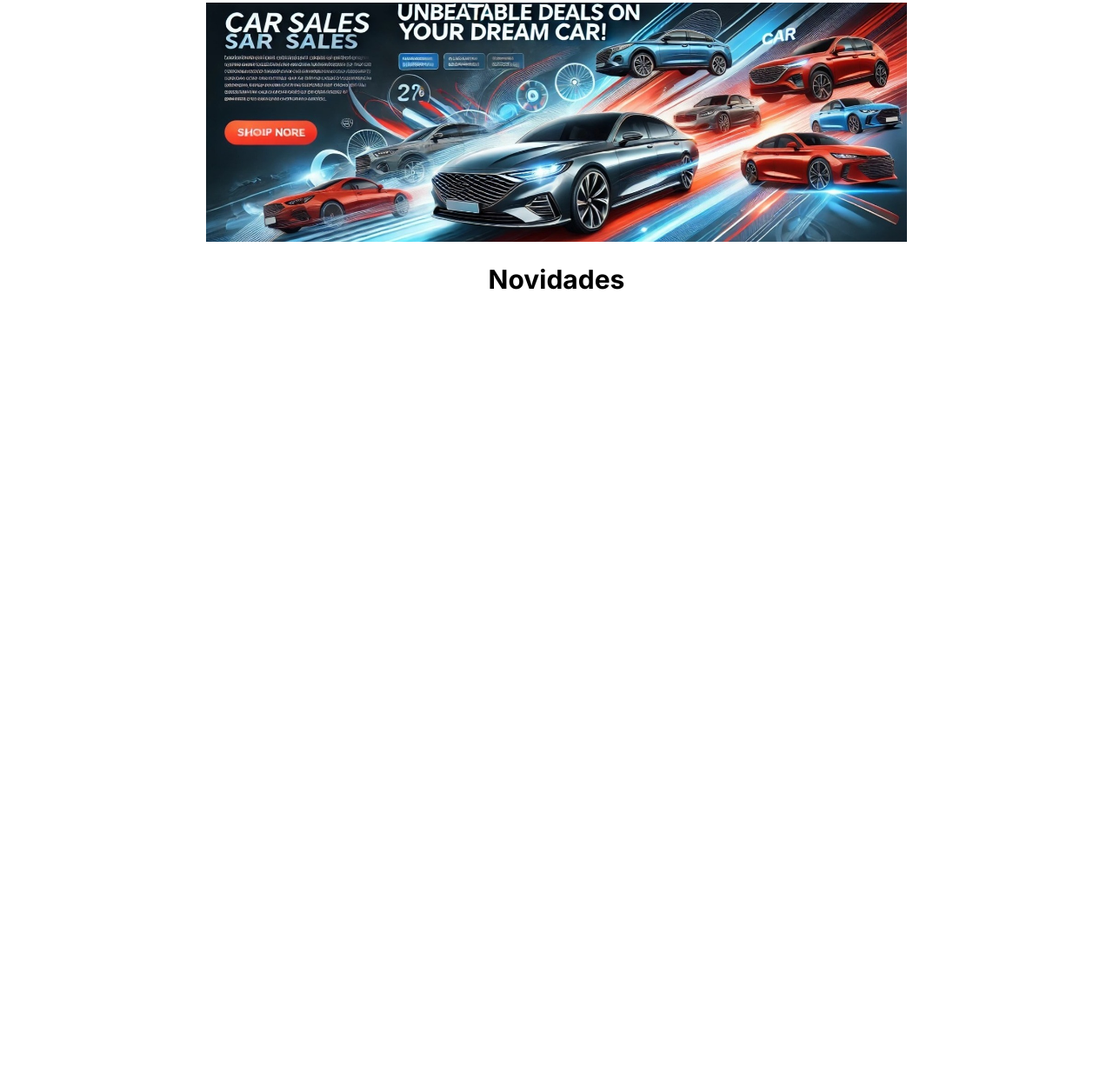
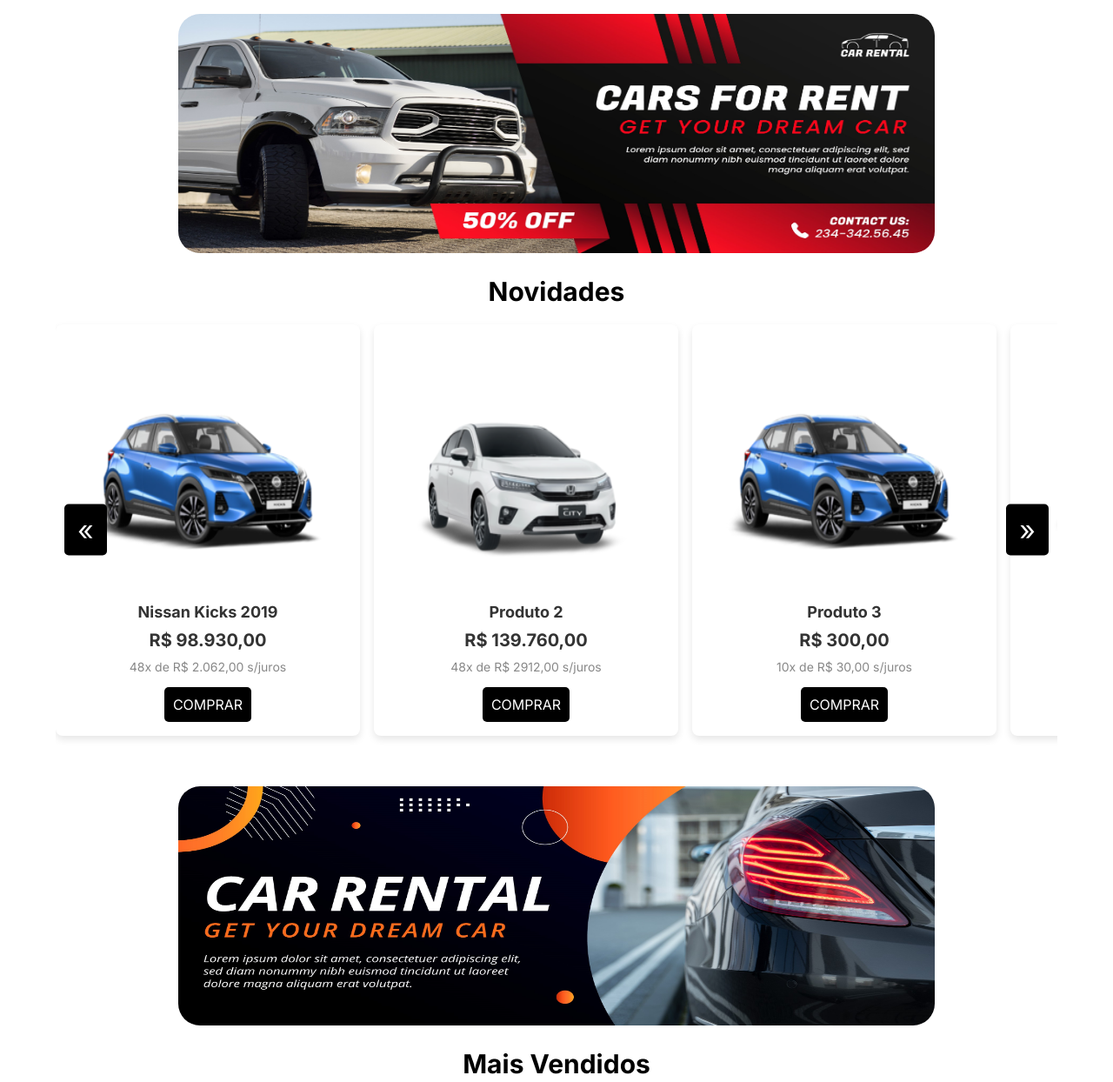
Before and after one commit to mimsvic/ecommerce-bolsas, a website built with Vite: page index.html in a window 1280 px wide. Shown: the part 1045-2289 px from the top of the page at 87% size. Before the commit the page ends 1534 px from the top, so only its background shows below. Built offline with nearby package versions, Linux system fonts and the light colour scheme.

Commit message:
Ecommerce0411manha

```diff
--- a/index.html
+++ b/index.html
@@ -1,3 +1,5 @@
+<!DOCTYPE html>
+<html lang="pt-br">
   <!-- Links -->
   <title>Belai Veículos</title>
     <script type="module" src="./scripts/home.js" defer></script>
@@ -10,14 +12,16 @@
   <div class="HeaderInfos">
     <p>Campinas - SP</p>
     <p>Localização - Av. John Boyd Dunlop, 858</p>
-  <p>Precija de ajuda?</p>
+    <p>Precisa de ajuda?</p>
   </div>
 
   <div class="HeaderPesquisa">
+    <a href="index.html">
       <img src="./images/logoBLV.jpg" class="Logo"/>
+    </a>
 
     <div class="BarraDePesquisa">
-    <input type="text" placeholder="Pesquisar..." />
+      <input type="text" name="search" id="search" placeholder="Qual o Carro dos seus Sonhos?" />
     </div>
 
     <div class="IconesPesquisa">
@@ -32,7 +36,6 @@
     <a href="checkout.html">Checkout</a>
     <a href="adm.html">Adm</a>
     <a href="payment.html">Payment</a>
-  <a href="product.html">Product</a>
     <a href="products.html">Products</a>
   </nav>
 
@@ -69,32 +72,114 @@
   </div>
 
   <div class="bannerCar">
-  <img src="images/bannerCar.jpeg"/>
+    <img src="images/bannerCarro2.jpg"/>
   </div>
 
   <h1 id="novidades">Novidades</h1>
 
   <!-- Componente Carrousel de Produtos -->
   <section id="section-1" class="section-product-carrousel">
+    <button class="prev">&laquo;</button>
     <div class="carrousel">
-    <!-- AREA RESERVADA PARA INSERCAO DOS CARDS DE PRODUTOS - NAO EXCLUIR -->
-
+      <div class="card">
+        <img src="images/ofertaCar1.png" alt="Produto 1">
+        <h3>Nissan Kicks 2019</h3>
+        <p class="preco">R$ 98.930,00</p>
+        <p class="parcelamento">48x de R$ 2.062,00 s/juros</p>
+        <a href="./product.html">
+          <button class="comprar">COMPRAR</button>
+        </a>
       </div>
+      <div class="card">
+        <img src="images/ofertaCar3.png" alt="Produto 2">
+        <h3>Produto 2</h3>
+        <p class="preco">R$ 139.760,00</p>
+        <p class="parcelamento">48x de R$ 2912,00 s/juros</p>
+        <a href="./product.html">
+          <button class="comprar">COMPRAR</button>
+        </a>
+      </div>
+      <div class="card">
+        <img src="images/ofertaCar1.png" alt="Produto 3">
+        <h3>Produto 3</h3>
+        <p class="preco">R$ 300,00</p>
+        <p class="parcelamento">10x de R$ 30,00 s/juros</p>
+        <a href="./product.html">
+          <button class="comprar">COMPRAR</button>
+        </a>
+      </div>
+      <div class="card">
+        <img src="images/ofertaCar3.png" alt="Produto 4">
+        <h3>Produto 4</h3>
+        <p class="preco">R$ 300,00</p>
+        <p class="parcelamento">10x de R$ 30,00 s/juros</p>
+        <a href="./product.html">
+          <button class="comprar">COMPRAR</button>
+        </a>
+      </div>
+      <div class="card">
+        <img src="images/ofertaCar1.png" alt="Produto 5">
+        <h3>Produto 5</h3>
+        <p class="preco">R$ 300,00</p>
+        <p class="parcelamento">10x de R$ 30,00 s/juros</p>
+        <a href="./product.html">
+          <button class="comprar">COMPRAR</button>
+        </a>
+      </div>
+      <div class="card">
+        <img src="images/ofertaCar3.png" alt="Produto 6">
+        <h3>Produto 6</h3>
+        <p class="preco">R$ 300,00</p>
+        <p class="parcelamento">10x de R$ 30,00 s/juros</p>
+        <a href="./product.html">
+          <button class="comprar">COMPRAR</button>
+        </a>
+      </div>
+      <div class="card">
+        <img src="images/ofertaCar1.png" alt="Produto 7">
+        <h3>Produto 7</h3>
+        <p class="preco">R$ 300,00</p>
+        <p class="parcelamento">10x de R$ 30,00 s/juros</p>
+        <a href="./product.html">
+          <button class="comprar">COMPRAR</button>
+        </a>
+      </div>
+      <div class="card">
+        <img src="images/ofertaCar3.png" alt="Produto 8">
+        <h3>Produto 8</h3>
+        <p class="preco">R$ 300,00</p>
+        <p class="parcelamento">10x de R$ 30,00 s/juros</p>
+        <a href="./product.html">
+          <button class="comprar">COMPRAR</button>
+        </a>
+      </div>
+      <div class="card">
+        <img src="images/ofertaCar1.png" alt="Produto 9">
+        <h3>Produto 9</h3>
+        <p class="preco">R$ 300,00</p>
+        <p class="parcelamento">10x de R$ 30,00 s/juros</p>
+        <a href="./product.html">
+          <button class="comprar">COMPRAR</button>
+        </a>
+      </div>
+      <div class="card">
+        <img src="images/ofertaCar3.png" alt="Produto 10">
+        <h3>Produto 10</h3>
+        <p class="preco">R$ 300,00</p>
+        <p class="parcelamento">10x de R$ 30,00 s/juros</p>
+        <a href="./product.html">
+          <button class="comprar">COMPRAR</button>
+        </a>
+      </div>
+    </div>
+    <button class="next">&raquo;</button>
   </section>
 
-<!-- Botoes reservados para o carrousel - nao remover -->
-<!--
-  <button class="prev">
-    <i class="bi bi-chevron-double-left"></i>
-  </button>
-  <button class="next">
-    <i class="bi bi-chevron-double-right"></i>
-  </button>
--->
+  <div class="bannerCar">
+    <img src="images/bannerCarro3.jpg"/>
+  </div>
 
-
-
-
+  <h1 id="novidades">Mais Vendidos</h1>
 
   <!-- Componente Carrousel de Produtos -->
   <section id="section-2" class="section-product-carrousel">
@@ -102,17 +187,6 @@
       <!-- AREA RESERVADA PARA INSERCAO DOS CARDS DE PRODUTOS - NAO EXCLUIR -->
     </div>
   </section>
-<!-- Botoes reservados para o carrousel - nao remover -->
-<!--
-  <button class="prev">
-    <i class="bi bi-chevron-double-left"></i>
-  </button>
-  <button class="next">
-    <i class="bi bi-chevron-double-right"></i>
-  </button>
--->
-
-
 
   <!-- Componente Carrousel de Produtos -->
   <section id="section-3" class="section-product-carrousel">
@@ -120,12 +194,4 @@
       <!-- AREA RESERVADA PARA INSERCAO DOS CARDS DE PRODUTOS - NAO EXCLUIR -->
     </div>
   </section>
-<!-- Botoes reservados para o carrousel - nao remover -->
-<!--
-<button class="prev">
-  <i class="bi bi-chevron-double-left"></i>
-</button>
-<button class="next">
-  <i class="bi bi-chevron-double-right"></i>
-</button>
--->
+</html>
--- a/scripts/home.js
+++ b/scripts/home.js
@@ -1,52 +1,48 @@
-// Importação da base de dados e das funçoes
+// Importação da base de dados e das funções
+import { database } from "./database.js";
+import { getProdId, loadProducts } from "./functions.js";
 
-import { database } from "./database.js";
-import { getProdId, loadProducts} from "./functions.js";
+// -------- Variáveis do projeto ------------------------
+const sectionNovidades = document.querySelector("#section-1 .carrousel");
+const sectionMaisVendidos = document.querySelector("#section-2 .carrousel");
+const sectionPromocoes = document.querySelector("#section-3 .carrousel");
 
-// -------- Variaveis do projeto ------------------------
-const sectionNovidades = document.querySelector("#section-1 .carrousel")
-const sectionMaisVendidos = document.querySelector("#section-2 .carrousel")
-const sectionPromocoes = document.querySelector("#section-3 .carrousel")
+// Filtros
+let filtroCategoriaNovidades = database.filter(produto => produto.classificacaoProduto === "Novidades" && produto.exibirHome == true);
+let filtroMaisVendidos = database.filter(produto => produto.classificacaoProduto === "Mais_Vendidos" && produto.exibirHome == true);
+let filtroPromocoes = database.filter(produto => produto.classificacaoProduto === "Promocoes" && produto.exibirHome == true);
 
+// Funções com parâmetros
+loadProducts(filtroCategoriaNovidades, sectionNovidades);
+loadProducts(filtroMaisVendidos, sectionMaisVendidos);
+loadProducts(filtroPromocoes, sectionPromocoes);
+getProdId();
 
-//Fitros
-let filtroCategoriaNovidades = database.filter(produto => produto.classificacaoProduto === "Novidades" && produto.exibirHome == true )
-let filtroMaisVendidos = database.filter(produto => produto.classificacaoProduto === "Mais_Vendidos" && produto.exibirHome == true )
-let filtroPromocoes = database.filter(produto => produto.classificacaoProduto === "Promocoes" && produto.exibirHome == true )
-
-
-//Funçoes com parametros
-loadProducts(filtroCategoriaNovidades,sectionNovidades);
-loadProducts(filtroMaisVendidos,sectionMaisVendidos);
-loadProducts(filtroPromocoes,sectionPromocoes);
-getProdId()
-
-// ------- carrousel de imagens home -------------------
-
-document.querySelectorAll('.section-product').forEach( carrousel => {
-const productCarousel = carrousel.querySelector('.carrousel');
-const prevBtn = carrousel.querySelector('.prev');
-const nextBtn = carrousel.querySelector('.next');
+// ------- Carrousel de produtos (Seção Novidades) -------------------
+const productCarousel = document.querySelector('#section-1 .carrousel');
+const prevBtn = document.querySelector('#section-1 .prev');
+const nextBtn = document.querySelector('#section-1 .next');
 
 let scrollAmount = 0;
+const cardWidth = 270; // Ajuste para a largura do card
 
 nextBtn.addEventListener('click', () => {
-  scrollAmount += 340; // Largura do produto + margem
-  if (scrollAmount > productCarousel.scrollWidth - carrousel.offsetWidth) {
-    scrollAmount = productCarousel.scrollWidth - carrousel.offsetWidth;
+  scrollAmount += cardWidth; // Avança um card
+  if (scrollAmount > productCarousel.scrollWidth - productCarousel.parentElement.offsetWidth) {
+    scrollAmount = productCarousel.scrollWidth - productCarousel.parentElement.offsetWidth;
   }
   productCarousel.style.transform = `translateX(-${scrollAmount}px)`;
 });
 
 prevBtn.addEventListener('click', () => {
-  scrollAmount -= 340; // Largura do produto + margem
+  scrollAmount -= cardWidth; // Retrocede um card
   if (scrollAmount < 0) {
     scrollAmount = 0;
   }
   productCarousel.style.transform = `translateX(-${scrollAmount}px)`;
 });
-})
 
+// Slide automático (caso queira implementar para a seção de Novidades)
 let currentSlide = 0;
 const slides = document.querySelectorAll('.banner img');
 const totalSlides = slides.length;
@@ -61,7 +57,7 @@ function moveSlide(direction) {
   showSlide(currentSlide + direction);
 }
 
-// Slide automático
+// Slide automático a cada 3 segundos
 setInterval(() => {
   moveSlide(1);
 }, 3000);
--- a/styles/styles.css
+++ b/styles/styles.css
@@ -16,6 +16,7 @@
     width: 100%;
     height: 5%;
     background-color: #000;
+    padding: 1%;
 }
 
 .HeaderInfos p{
@@ -155,8 +156,9 @@ nav a:hover {
 }
 
 .bannerCar img{
-    width: 63%;
+    width: 68%;
     height: 275px;
+    border-radius: 25px;
 }
 
 /*End - BANNER*/
@@ -170,6 +172,86 @@ nav a:hover {
     font-size: 30px;
 }
 
+.card {
+  min-width: 350px;
+  background-color: #ffffff;
+  padding: 16px;
+  border-radius: 8px;
+  box-shadow: 0 4px 8px rgba(0, 0, 0, 0.1);
+  text-align: center;
+
+}
+
+.card img {
+  width: 100%;
+  height: 280px;
+  border-radius: 4px;
+  margin-bottom: 10px;
+}
+
+.card h3 {
+  font-size: 18px;
+  color: #333;
+  margin: 10px 0;
+}
+
+.card .codigo {
+  font-size: 14px;
+  color: #777;
+  margin: 5px 0;
+}
+
+.card .preco {
+  font-size: 20px;
+  font-weight: bold;
+  color: #333;
+  margin: 10px 0;
+}
+
+.card .parcelamento {
+  font-size: 14px;
+  color: #888;
+  margin-bottom: 15px;
+}
+
+.card .comprar {
+  background-color: #000000;
+  color: #ffffff;
+  border: none;
+  padding: 10px;
+  border-radius: 5px;
+  cursor: pointer;
+  font-size: 16px;
+}
+
+.card .comprar:hover {
+  background-color: #6b6b6b;
+}
+
+button.prev, button.next {
+  position: absolute;
+  top: 50%;
+  transform: translateY(-50%);
+  background-color: #000000;
+  color: white;
+  border: none;
+  padding: 10px 15px;
+  border-radius: 5px;
+  cursor: pointer;
+  z-index: 10;
+}
+
+button.prev {
+  left: 10px;
+}
+
+button.next {
+  right: 10px;
+}
+
+button.prev:hover, button.next:hover {
+  background-color: #6b6b6b;
+}
 
 /*End - CATALOGO*/
 
@@ -190,8 +272,8 @@ nav a:hover {
 .carrousel {
     display: flex;
     transition: transform 0.5s ease;
-    column-gap: 16px;
-}
+    gap: 16px;
+  }
 
 .main-text{
     font-size: 1.5em;
@@ -300,11 +382,12 @@ nav a:hover {
 }
 
 .section-product-carrousel {
-
-    padding-top: 3.125em;
     position: relative;
+    max-width: 90%;
+    margin: auto;
     overflow: hidden;
-}
+    padding: 20px 0;
+  }
 
 .prev, .next {
     position: absolute;
```
Also changed, not shown: adm.html (+7 -3 lines), checkout.html (+7 -3 lines), payment.html (+7 -4 lines), product.html (+7 -9 lines), products.html (+7 -3 lines), images/bannerCarro2.jpg (added), images/bannerCarro3.jpg (added). Lines whose indentation alone changed are shown as unchanged.
